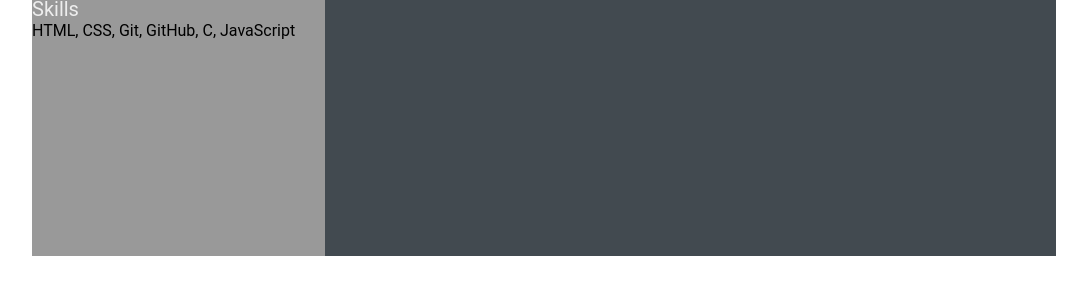
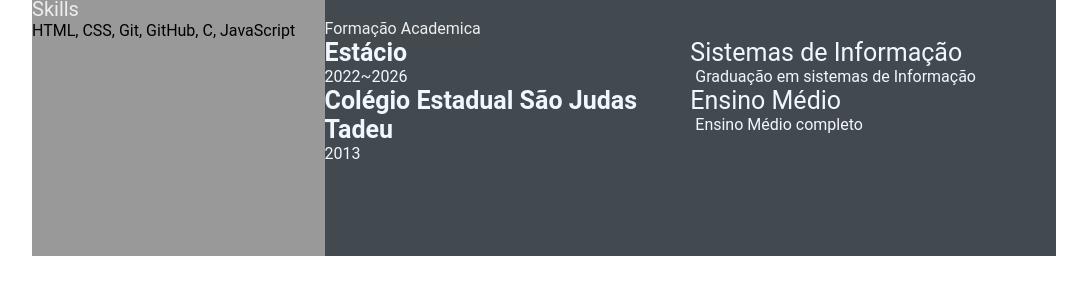
Before and after one commit to Arcade1408/CVjornadadev1408.github.io, a plain HTML site: page index.html in a window 1280 px wide. Shown: the part 576-864 px from the top of the page, without its empty margins (96-1183 px from the left). Drawn offline with Linux system fonts and the light colour scheme.

Commit message:
Inserção da aba com os dados sobre educação academica (#4)

```diff
--- a/index.html
+++ b/index.html
@@ -8,6 +8,7 @@
     <title>Victor Santos CV</title>
     <link rel="stylesheet" href="style.css">
 </head>
+
 <body>
     <main class="resume-contents">
         <section class="left-section">
@@ -41,9 +42,12 @@
                     <div class="right-title">About Me</div>
                     <p class="about-me-contents">
                         Olá sou o Victor, também conhecido pelo nick Arcade1408.<br>
-                        <br> Sou um apaixonado por técnologia, estudante de Sistemas de Informação, estou em mudança de carreira, atualmente trabalho na fiscalização de contratos de gestão predial para a Petrobras.
-                        <br>Pretendo me tornar um Dev Fullstack em JavaScript e Python, porém sempre me atualizando com as novidades do mercado.<br>
-                        <br> Até o momento, as técnologias que entrei em contato foram HTML, CSS, Git, GitHub, C, JavaScript. A linguagem C foi na faculdade e os demais pesquisando na internet.
+                        <br> Sou um apaixonado por técnologia, estudante de Sistemas de Informação, estou em mudança de
+                        carreira, atualmente trabalho na fiscalização de contratos de gestão predial para a Petrobras.
+                        <br>Pretendo me tornar um Dev Fullstack em JavaScript e Python, porém sempre me atualizando com
+                        as novidades do mercado.<br>
+                        <br> Até o momento, as técnologias que entrei em contato foram HTML, CSS, Git, GitHub, C,
+                        JavaScript. A linguagem C foi na faculdade e os demais pesquisando na internet.
                     </p>
                 </section>
             </div>
@@ -72,6 +76,31 @@
                     </div>
                 </div>
             </section>
+            <section class="education gap">
+                <div class="right-title">Formação Academica</div>
+                <div class="education-contents">
+                    <div class="education-left">
+                        <p class="education-school-name">Estácio</p>
+                        <p class="education-time-period">2022~2026</p>
+                    </div>
+                    <div class="education-right">
+                        <p class="education-subject">Sistemas de Informação</p>
+                        <p class="education-desc">
+                            Graduação em sistemas de Informação
+                        </p>
+                    </div>
+                    <div class="education-left">
+                        <p class="education-school-name">Colégio Estadual São Judas Tadeu</p>
+                        <p class="education-time-period">2013</p>
+                    </div>
+                    <div class="education-right">
+                        <p class="education-subject">Ensino Médio</p>
+                        <p class="education-desc">
+                            Ensino Médio completo
+                        </p>
+                    </div>
+                </div>
+            </section>
         </section>
     </main>
 </body>
```
Lines whose indentation alone changed are shown as unchanged.
